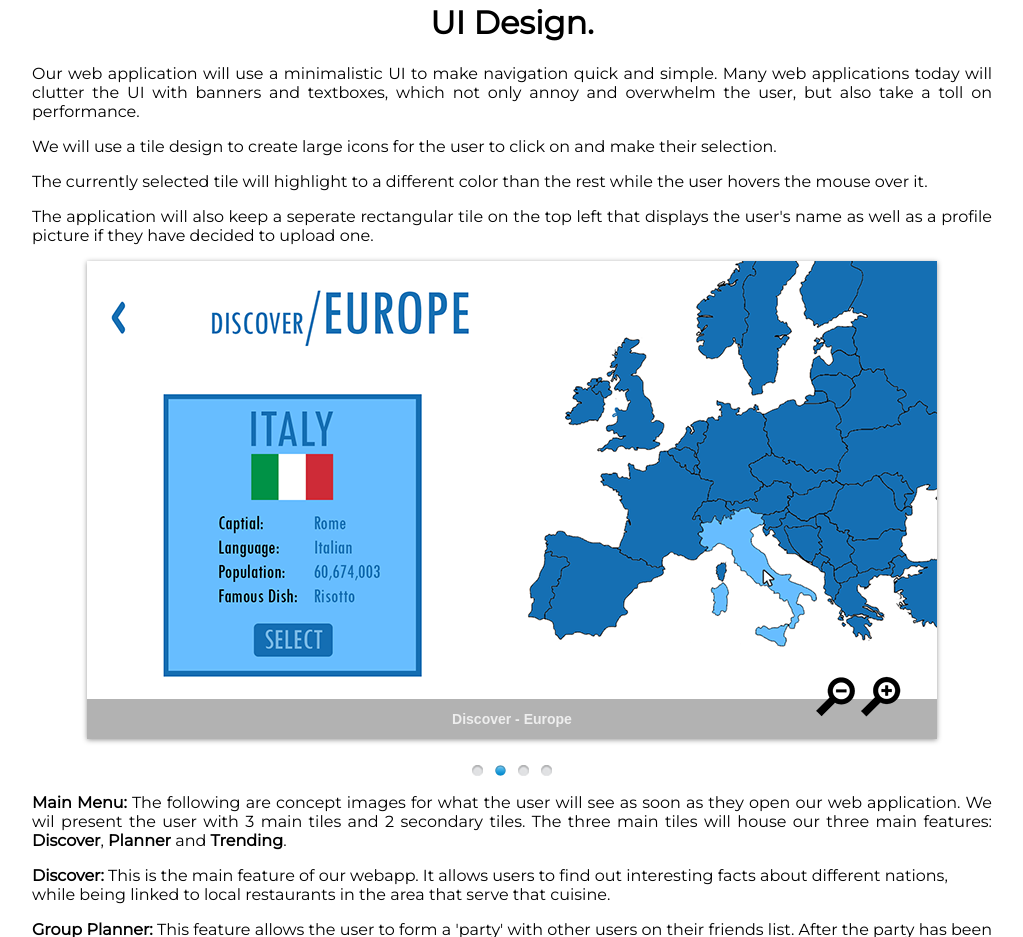
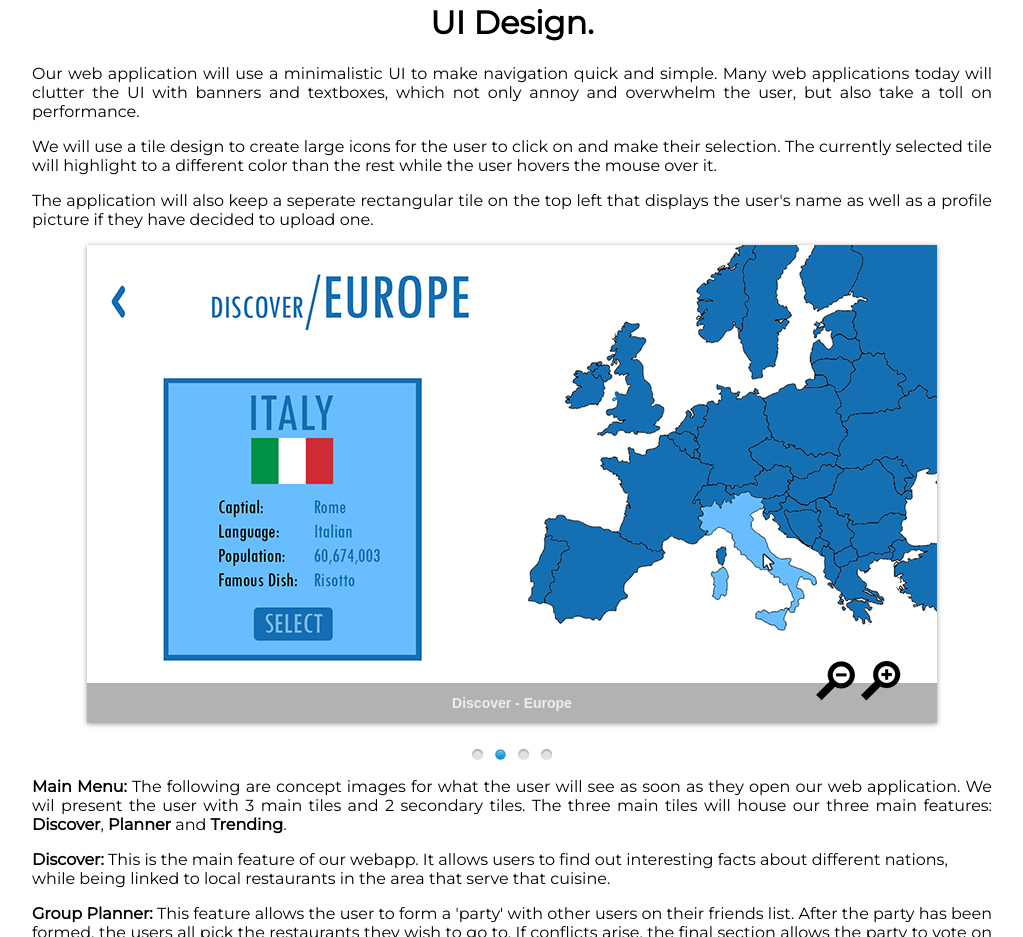
Before and after one commit to jose-c-rivera/Food-App, a plain HTML site: page UIDesign2.html in a window 1280 px wide. Shown: the part 848-1785 px from the top of the page, without its empty margins (128-1151 px from the left). Drawn offline with Linux system fonts and the light colour scheme.

Commit message:
Update UIDesign2.html

```diff
--- a/UIDesign2.html
+++ b/UIDesign2.html
@@ -26,8 +26,7 @@
   <div id="content">
 	<h1>UI Design.</h1>
 	<p>Our web application will use a minimalistic UI to make navigation quick and simple. Many web applications today will clutter the UI with banners and textboxes, which not only annoy and overwhelm the user, but also take a toll on performance.</p>
-	<p>We will use a tile design to create large icons for the user to click on and make their selection.</p>
-	<p>The currently selected tile will highlight to a different color than the rest while the user hovers the mouse over it.</p>
+	<p>We will use a tile design to create large icons for the user to click on and make their selection. The currently selected tile will highlight to a different color than the rest while the user hovers the mouse over it.</p>
 <p>The application will also keep a seperate rectangular tile on the top left that displays the user's name as well as a profile picture if they have decided to upload one.</p>
 <div id="sliderFrame">
         <div id="slider">
```
